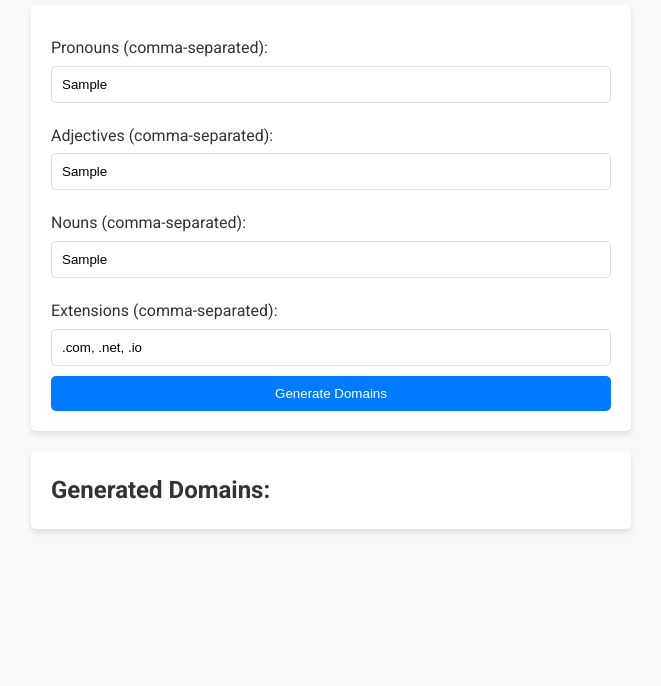
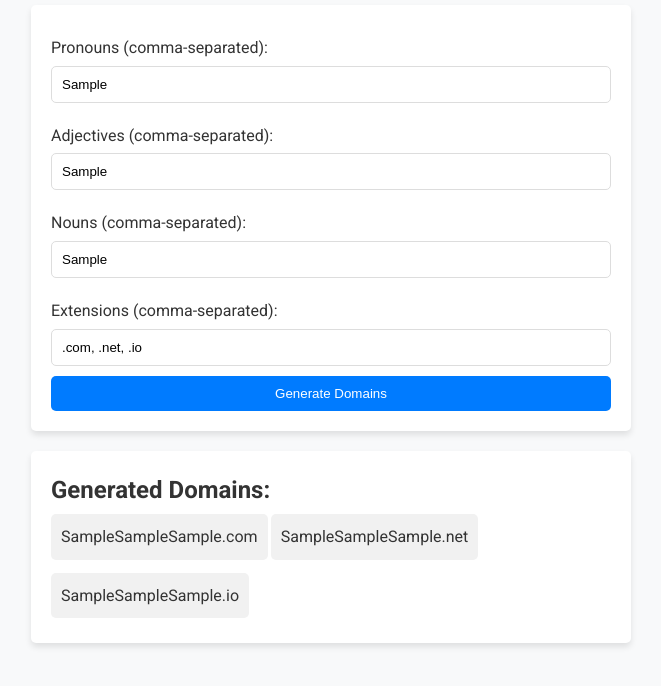
Before and after one commit to ParvizRasul/domain-generator-practice, a plain HTML site: page src/index.html in a window 1280 px wide. Both pictures are taken after typing "Sample", "Sample", "Sample" into the empty fields and a click on the button "Generate Domains". Shown: the part 86-772 px from the top of the page, without its empty margins (309-970 px from the left). Drawn offline with Linux system fonts and the light colour scheme.

Commit message:
ready codes

```diff
--- a/src/css/style.css
+++ b/src/css/style.css
@@ -81,3 +81,11 @@ body {
     padding: 10px;
     border-radius: 5px;
   }
+
+
+  @media (max-width: 720px){
+    ul {
+      flex-direction: column;
+      flex-wrap: nowrap;
+    }
+  }
--- a/src/js/script.js
+++ b/src/js/script.js
@@ -1,9 +1,14 @@
 window.onload = function () {
+  // console.log(document.getElementById("domainForm"));
+
   // Attach form submit event listener after the DOM is loaded
   document.getElementById("domainForm").addEventListener("submit", function (event) {
       event.preventDefault(); // Prevent form submission
 
+
+
       // Get user inputs and split into arrays
+      // "the, our, yours" -> ["the", " our", " yours"] => ["the", "our", "yours"] "word".trim()
       const pronouns = document.getElementById("pronoun").value.split(",").map((word) => word.trim());
       const adjectives = document.getElementById("adj").value.split(",").map((word) => word.trim());
       const nouns = document.getElementById("noun").value.split(",").map((word) => word.trim());
@@ -16,11 +21,34 @@ window.onload = function () {
       // Write the code here
       // Create a new array named 'domains' and push all the domain permutations in it
 
+      const domains = [];
+
+      for(const pronoun of pronouns){
+        for(const adjective of adjectives){
+          for(const noun of nouns){
+            for(const extension of extensions){
+              domains.push(`${pronoun}${adjective}${noun}${extension}`);
+              // ["","", "", ""]
+            }
+          }
+        }
+      };
+
+      // ["the", "our"]
+      // ["fast", "slow"]
+      // ["cat", "dog"]
+      // [".com"]
+      // ["thefastcat.com", "thefastdog.com"]
+
+
+      console.log(domains); // [jkusagfkjyuhalf]
+
+       // <ul></ul>
       // Display the results
       domains.forEach((domain) => {
-        const li = document.createElement("li");
-        li.textContent = domain;
-        domainList.appendChild(li);
+        const li = document.createElement("li"); // <li></li>
+        li.textContent = domain; // <li>currentElement</li>
+        domainList.appendChild(li); //// <ul> <li>currentElement</li> </ul>
       });
     });
 };
```
Also changed, not shown: src/index.html (+2 -1 lines).
